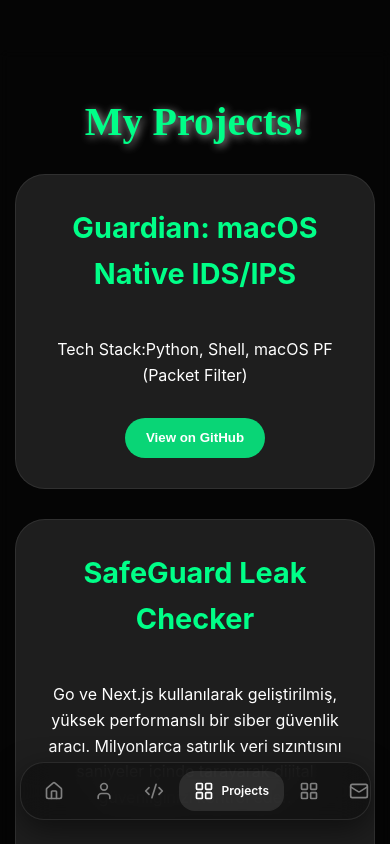
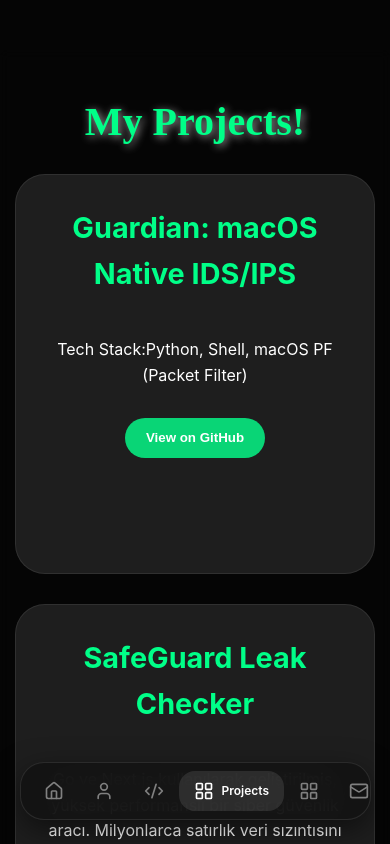
Before and after one commit to alikaklk/MyPortfolio, a React (Vite) app in the folder apps/web/: page /projects in a window 390 px wide. Shown: the top 844 px of the page. Built offline with nearby package versions, Linux system fonts and the light colour scheme.

Commit message:
Update Projects.module.css

```diff
--- a/apps/web/src/pages/ProjectsPage/Projects.module.css
+++ b/apps/web/src/pages/ProjectsPage/Projects.module.css
@@ -102,6 +102,7 @@ img{
     .ProjectCard {
         border-radius: 30px;
         padding: 30px 20px;
+        height:400px;
     }
 
     .ProjectsPageContainer h1 {
```
